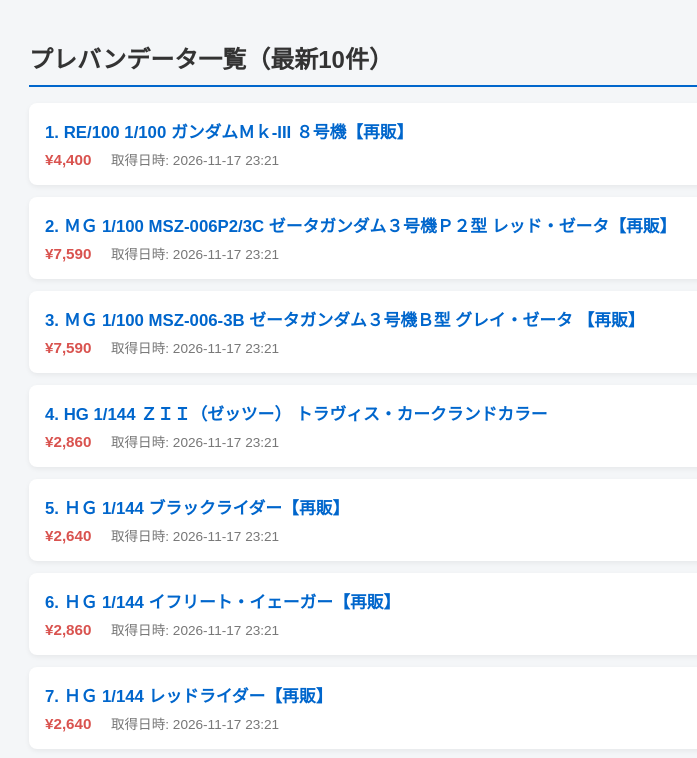
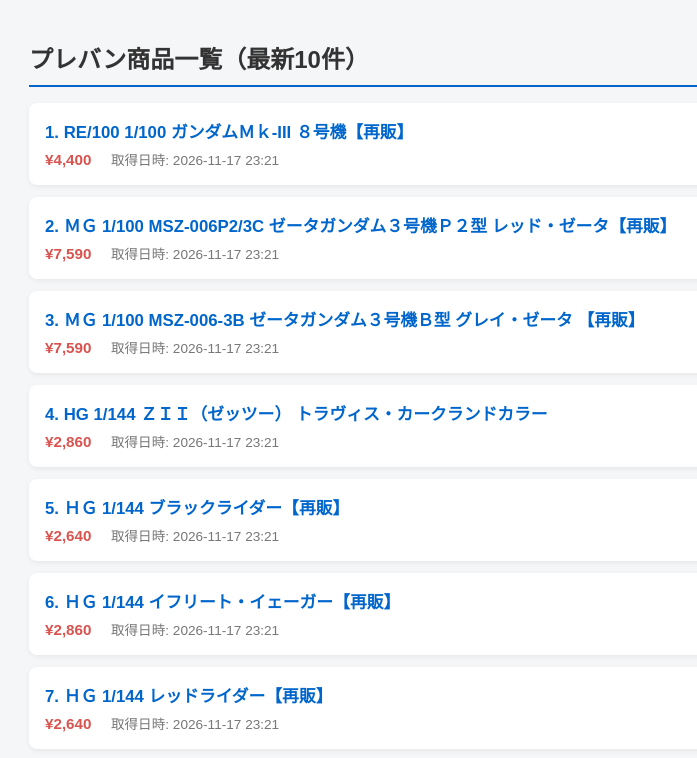
Before and after one commit to p-bandai-luc/p-bandai, a plain HTML site: page index.html in a window 1280 px wide. Shown: the top 758 px of the page, without its empty margins (211-908 px from the left). Drawn offline with Linux system fonts and the light colour scheme.

Commit message:
Update index.html

```diff
--- a/index.html
+++ b/index.html
@@ -20,7 +20,7 @@
     <meta name="robots" content="noai, odncpa">
 </head>
 <body>
-    <h1>プレバンデータ一覧（最新10件）</h1>
+    <h1>プレバン商品一覧（最新10件）</h1>
     <div id="list">読み込み中...</div>
 
     <script>
```
